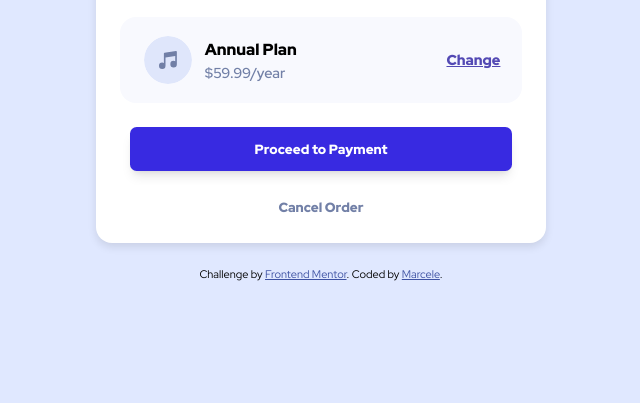
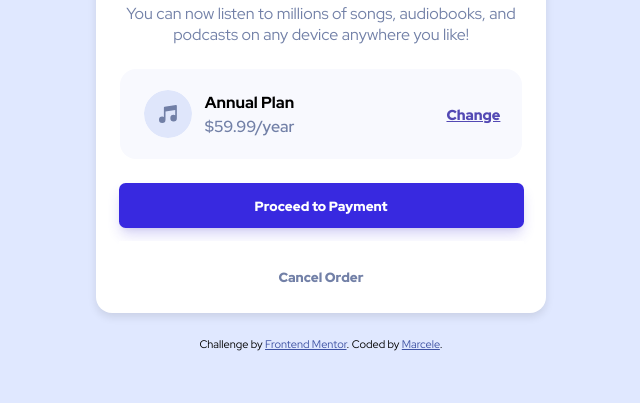
Before and after one commit to celemar/order-summary-component, a plain HTML site: page index.html in a window 1280 px wide. Shown: the part 397-800 px from the top of the page, without its empty margins (319-959 px from the left). Drawn offline with Linux system fonts and the light colour scheme; a web font is replaced by a local one.

Commit message:
Update style.css

```diff
--- a/style.css
+++ b/style.css
@@ -1,5 +1,4 @@
-@import url('https://fonts.googleapis.com/css2?family=Happy+Monkey&family=Nunito:ital,wght@0,400;0,500;0,600;0,700;0,800;1,400;1,500;1,600;1,700;1,800&family=Red+Hat+Display:ital,wght@0,400;0,500;0,600;0,700;0,800;0,900;1,400;1,500&display=swap');
-
+@import url("https://fonts.googleapis.com/css2?family=Happy+Monkey&family=Nunito:ital,wght@0,400;0,500;0,600;0,700;0,800;1,400;1,500;1,600;1,700;1,800&family=Red+Hat+Display:ital,wght@0,400;0,500;0,600;0,700;0,800;0,900;1,400;1,500&display=swap");
 
 * {
   margin: 0;
@@ -19,18 +18,16 @@
 }
 
 body {
-    font-family: 'Red Hat Display', sans-serif;
+  display: flex;
+  align-items: center;
+  justify-content: center;
+  flex-direction: column;
+  font-family: "Red Hat Display", sans-serif;
   min-height: 100vh;
   background-image: url(images/pattern-background-desktop.svg);
   background-color: hsl(225, 100%, 94%);
   background-repeat: no-repeat;
   background-size: contain;
-}
-
-.container {
-  display: flex;
-  justify-content: center;
-  align-items: center;
 }
 
 .card {
@@ -66,7 +63,7 @@ h1 {
   align-items: center;
   margin: 1.5em 1.5em;
   border-radius: 1em;
-  padding: .2em 0;
+  padding: 0.2em 0;
   background-color: #f8f9fe;
 }
 
@@ -76,7 +73,7 @@ h1 {
 }
 
 h4 {
-    font-weight: 900;
+  font-weight: 800;
   margin: 1em 0 0 0;
 }
 
@@ -89,7 +86,6 @@ h4 {
   color: var(--DESATURATED-BLUE);
   margin: 0.2em 0 1em 0;
   font-weight: 600;
-    font-size: .9em;
 }
 
 .plan-link {
@@ -102,7 +98,7 @@ h4 {
 
 .btn {
   font-family: inherit;
-  width: 85%;
+  width: 90%;
   display: block;
   margin: 0 auto;
   padding: 1em;
@@ -113,16 +109,17 @@ h4 {
 
 .cancel {
   margin-top: 1em;
-  margin-bottom: 1em;
+  padding: 2em;
   background-color: #fff;
   color: var(--DESATURATED-BLUE);
 }
 
 .pay {
-  background-color: #382ae1;
+  background-color: hsl(245, 75%, 52%);
   color: #fff;
   border-radius: 0.5em;
-  box-shadow: 0 8px 12px -3px rgb(0 0 0 / 0.1), 0 4px 6px -4px rgb(0 0 0 / 0.1);
+  box-shadow: 0 8px 14px -2px hsla(245, 75%, 52%, 0.2),
+    0 4px 6px -4px rgb(0 0 0 / 0.1);
 }
 
 .pay:hover {
```
Lines whose indentation alone changed are shown as unchanged.
